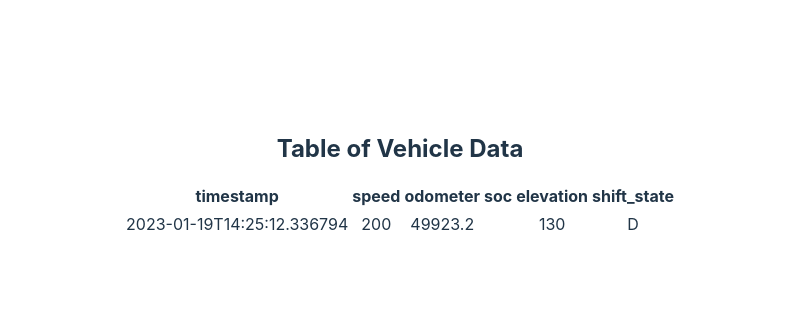
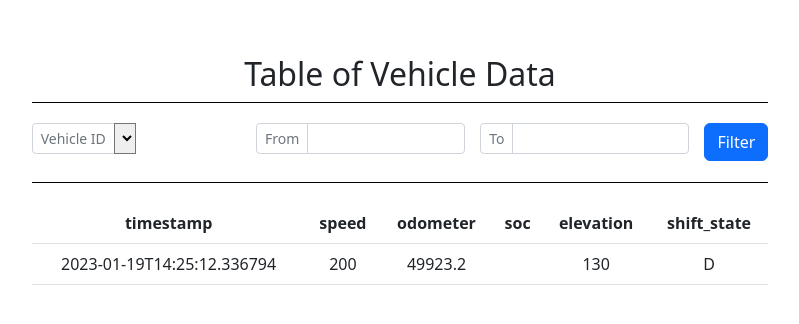
Before and after one commit to filiperosa/ev-data-viewer, a Vue app in the folder client/: page / in a window 1280 px wide. Shown: the part 222-546 px from the top of the page, without its empty margins (240-1039 px from the left). Built offline with nearby package versions, Linux system fonts and the light colour scheme.

Commit message:
installed boostraped and added basic styling

```diff
--- a/client/package.json
+++ b/client/package.json
@@ -9,10 +9,13 @@
     "preview": "vite preview"
   },
   "dependencies": {
+    "@popperjs/core": "^2.11.6",
+    "bootstrap": "^5.2.3",
     "vue": "^3.2.45"
   },
   "devDependencies": {
     "@vitejs/plugin-vue": "^4.0.0",
+    "sass": "^1.57.1",
     "vite": "^4.0.0"
   }
 }
--- a/client/src/components/VehicleDataTable.vue
+++ b/client/src/components/VehicleDataTable.vue
@@ -4,11 +4,25 @@
         <h2>Table of Vehicle Data</h2>
     </div>
     <div class="filters">
-
+        <div class="input-group input-group-sm mb-2">
+            <span class="input-group-text text-secondary bg-white">Vehicle ID</span>
+            <select name="vehicleIdInput" id="vehicleIdInput">
+                <option v-for="id in vehicle_ids" :value="id" v-bind:key="id">{{ id }}</option>
+            </select>
+        </div>
+        <div class="input-group input-group-sm mb-2">
+            <span class="input-group-text text-secondary bg-white">From</span>
+            <input type="text" class="form-control" name="fromInput">
+        </div>
+        <div class="input-group input-group-sm mb-2">
+            <span class="input-group-text text-secondary bg-white">To</span>
+            <input type="text" class="form-control" name="toInput">
+        </div>
+        <button class="btn btn-primary">Filter</button>
     </div>
     <div class="table-wrapper">
-        <table id="vehicle-data-table">
-            <thead>
+        <table id="vehicle-data-table" class="table table-hover">
+            <thead class="thead-dark">
                 <tr>
                     <th>timestamp</th>
                     <th>speed</th>
@@ -39,7 +53,7 @@ export default {
         return {
             selected_vehicle: "123",
             vehicle_ids: [],
-            from: null,
+            from: "12343712",
             to: null,
             datapoints: [{"id":451,"speed":200,"state_of_charge":50,"shift_state_id":"D","vehicle_id":"123","timestamp":"2023-01-19T14:25:12.336794","odometer":49923.2,"elevation":130,"shift_state":{"id":"D","name":"Drive"}}]
         };
@@ -64,4 +78,27 @@ export default {
 
 <style scoped>
 
+.filters {
+    display: flex;
+    justify-content: center;
+    align-content: center;
+    flex-direction: row;
+    flex-wrap: nowrap;
+    align-items: center;
+
+    padding-top: 20px;
+    padding-bottom: 20px;
+
+    border-bottom: 1px solid black;
+    border-top: 1px solid black;
+}
+
+.filters > div {
+    margin-right: 15px;
+}
+
+.table-wrapper {
+    padding-top: 20px;
+}
+
 </style>
--- a/client/src/main.js
+++ b/client/src/main.js
@@ -2,4 +2,10 @@ import { createApp } from 'vue'
 import './style.css'
 import App from './App.vue'
 
+// Import our custom CSS
+import './scss/styles.scss'
+
+// Import all of Bootstrap's JS
+import * as bootstrap from 'bootstrap'
+
 createApp(App).mount('#app')
--- /dev/null
+++ b/client/src/scss/styles.scss
@@ -0,0 +1,2 @@
+// Import all of Bootstrap's CSS
+@import "~bootstrap/scss/bootstrap";
--- a/client/vite.config.js
+++ b/client/vite.config.js
@@ -1,13 +1,21 @@
 import { defineConfig } from 'vite'
 import vue from '@vitejs/plugin-vue'
+import path from 'path';
 
-// https://vitejs.dev/config/
+
 export default defineConfig({
   plugins: [vue()],
+  resolve: {
+    alias: {
+      // import bootstrap
+      '~bootstrap': path.resolve(__dirname, 'node_modules/bootstrap'),
+    }
+  },
   server: {
     open: true,
+    // proxy to run app locally, forwarding to local api instance
     proxy: {
-      '^/api/v1': { // proxy to run app locally, forwarding to local api instance
+      '^/api/v1': {
           target: 'http://127.0.0.1:8000',
           changeOrigin: true,
           secure: false,
```
Also changed, not shown: 1 other file (tests, documents, lock files or other folders).
